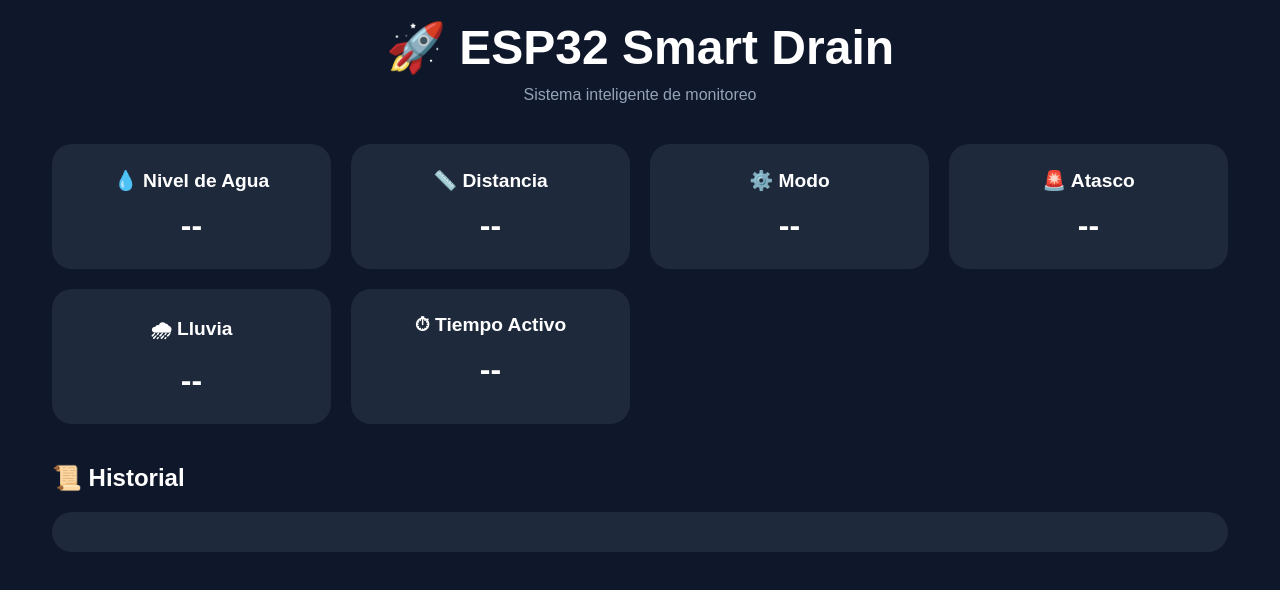
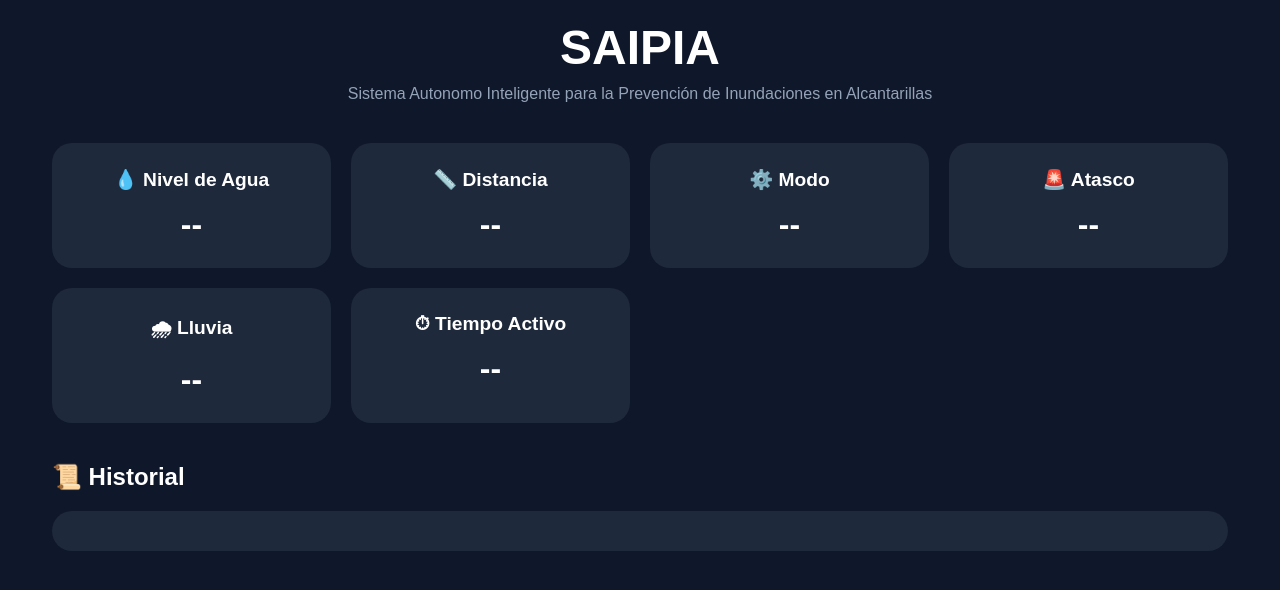
Before and after one commit to SAIPIA-lab/esp32-SAIPIA, a website: page public/index.html in a window 1280 px wide. Drawn offline with Linux system fonts and the light colour scheme; no server answers.

Commit message:
Actualiza dashboard

```diff
--- a/public/index.html
+++ b/public/index.html
@@ -16,8 +16,8 @@
   <div class="container">
 
     <header>
-      <h1>🚀 ESP32 Smart Drain</h1>
-      <p>Sistema inteligente de monitoreo</p>
+      <h1>SAIPIA</h1>
+      <p>Sistema Autonomo Inteligente para la Prevención de Inundaciones en Alcantarillas</p>
     </header>
 
     <section class="grid">
```
Also changed, not shown: package.json (+6 -10 lines).
